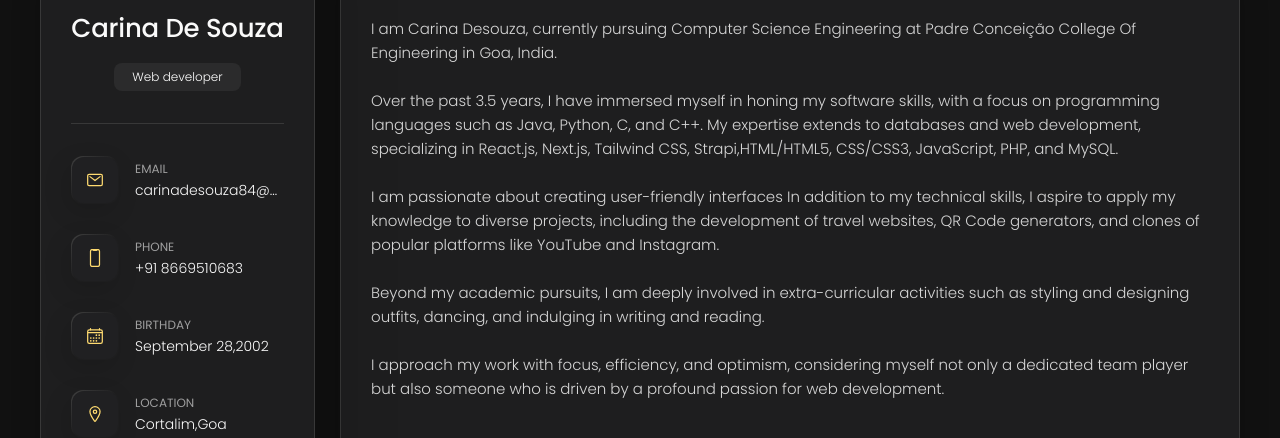
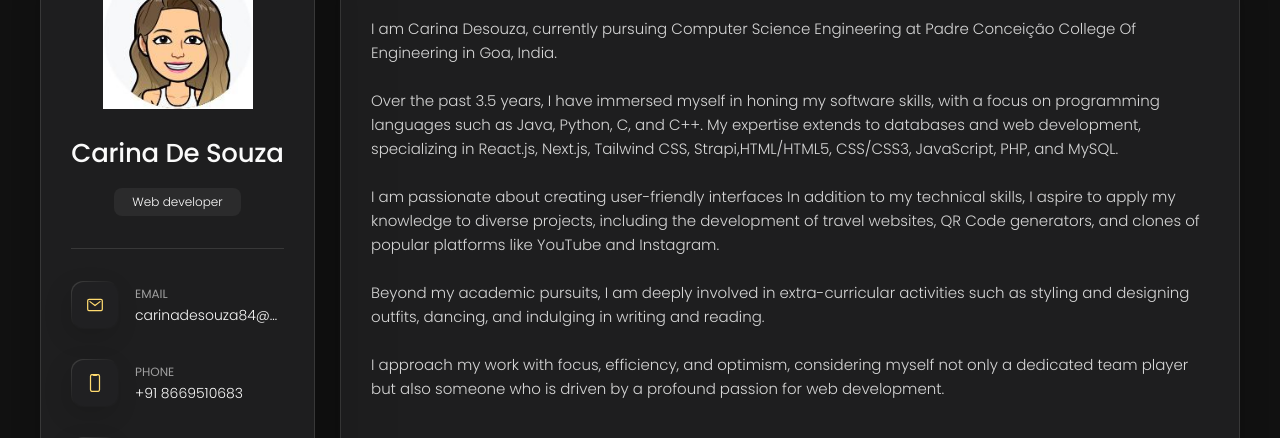
Before and after one commit to carinadesouza/Portfolio, a plain HTML site: page index.html in a window 1280 px wide. Shown: the part 162-600 px from the top of the page. Drawn offline with nearby package versions, Linux system fonts and the light colour scheme; the site is published under a folder, as on GitHub Pages, so addresses that start at the root find nothing.

Commit message:
Update index.html

```diff
--- a/index.html
+++ b/index.html
@@ -42,7 +42,7 @@
       <div class="sidebar-info">
 
         <figure class="avatar-box">
-          <img src="/img/avatar.jpeg" alt="Carina De Souza" width="80">
+          <img src="./img/avatar.jpeg" alt="Carina De Souza" width="80">
         </figure>
 
         <div class="info-content">
```
